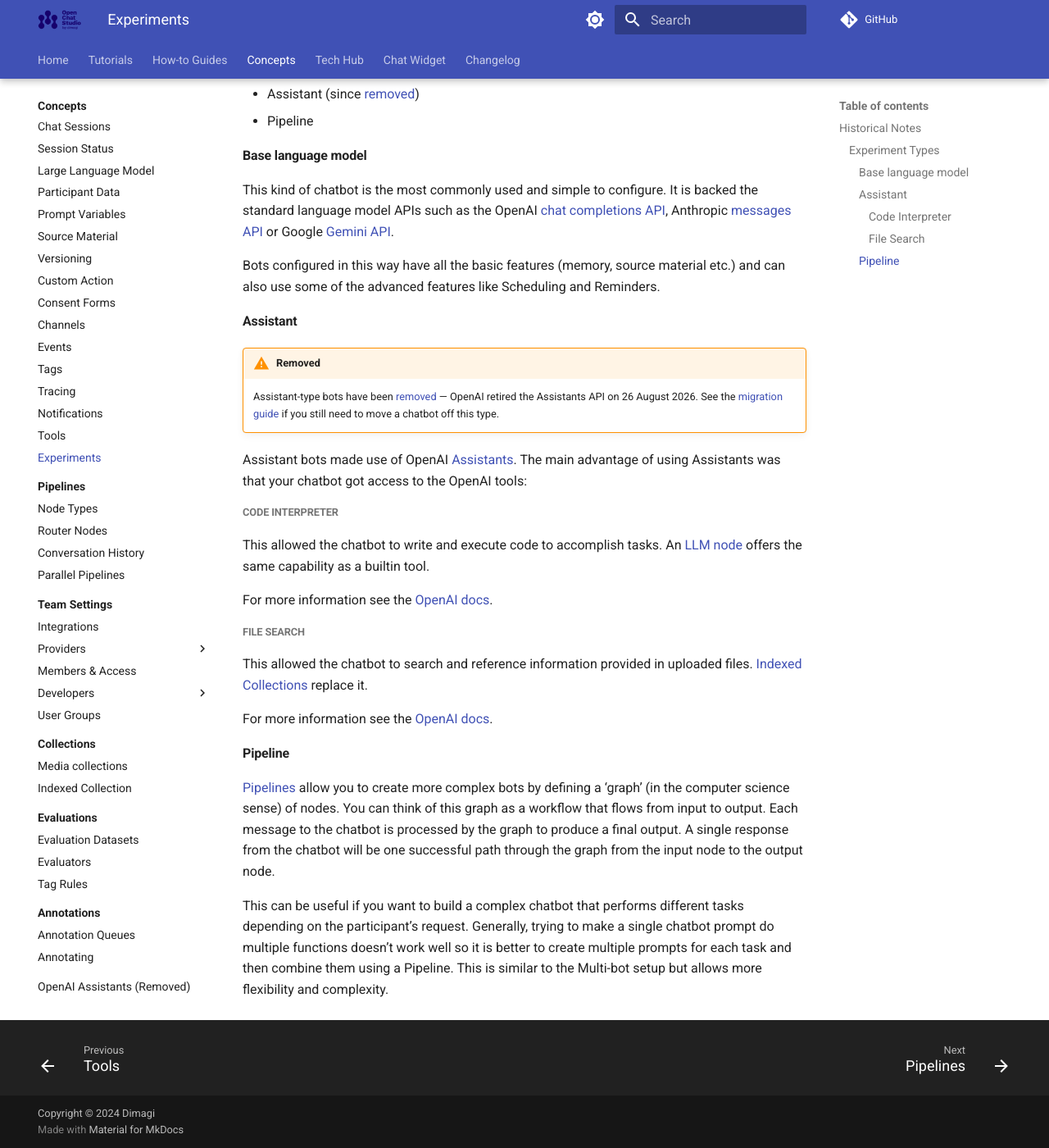
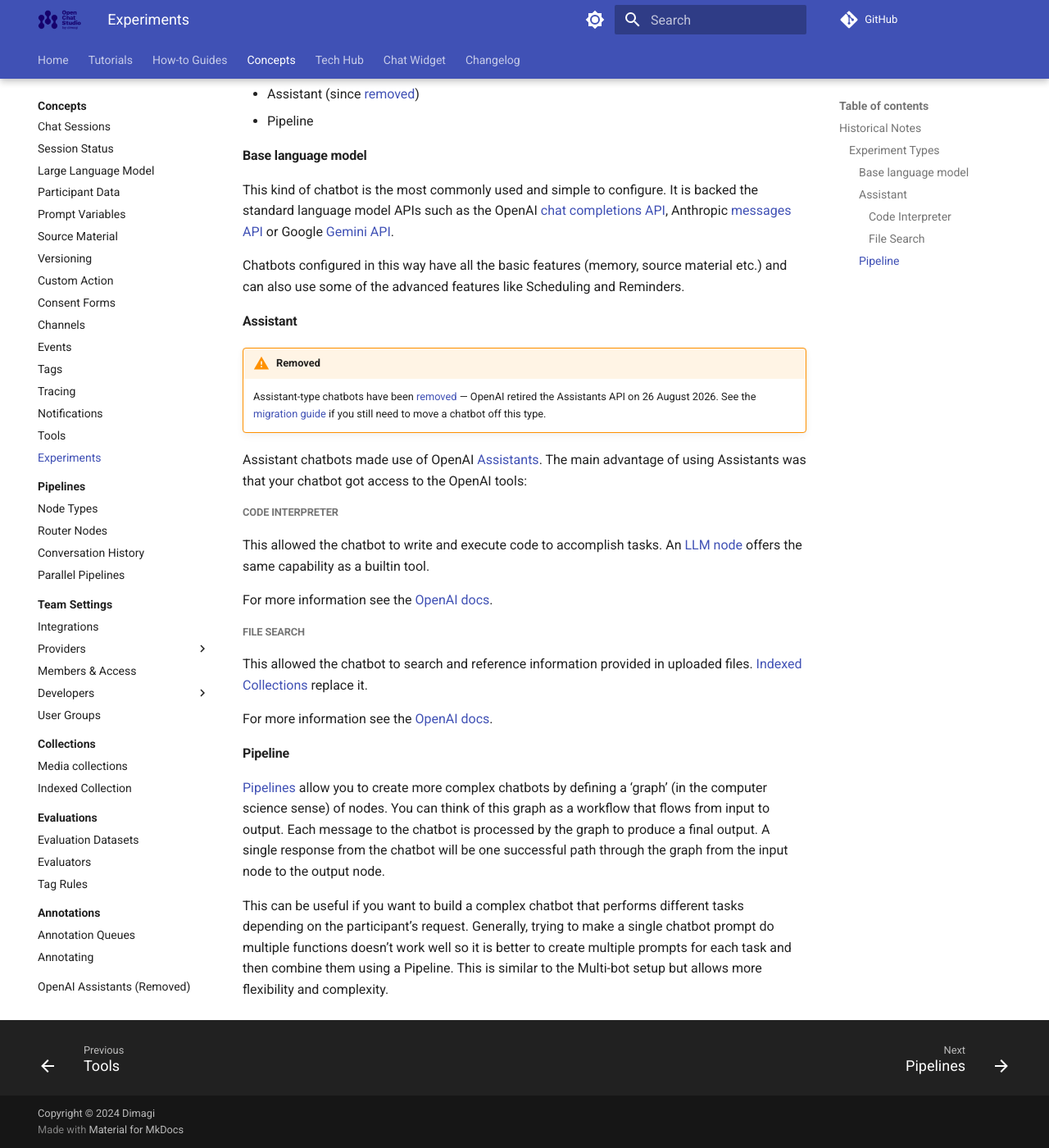
Before and after one commit to dimagi/open-chat-studio-docs, an MkDocs documentation site: the page built from docs/concepts/experiment/index.md, in a window 1280 px wide and 1400 px high, scrolled down 498 px. Shown: the whole window at 82% size. Built offline with MkDocs 1.6.1 and Material for MkDocs 9.7.7, drawn with Linux system fonts in a browser that asks for light colours; a script that is not in the unit is left out; comment, search, counter and statistics services are not loaded.

Commit message:
Fixed missed "bots" and "OCS"

```diff
--- a/docs/concepts/experiment/index.md
+++ b/docs/concepts/experiment/index.md
@@ -18,14 +18,14 @@
 
 This kind of chatbot is the most commonly used and simple to configure. It is backed the standard language model APIs such as the OpenAI [chat completions API][1], Anthropic [messages API][2] or Google [Gemini API][3].
 
-Bots configured in this way have all the basic features (memory, source material etc.) and can also use some of the advanced features like Scheduling and Reminders.
+Chatbots configured in this way have all the basic features (memory, source material etc.) and can also use some of the advanced features like Scheduling and Reminders.
 
 #### Assistant
 
 !!! warning "Removed"
-    Assistant-type bots have been [removed](../assistants.md) — OpenAI retired the Assistants API on 26 August 2026. See the [migration guide](../../how-to/assistants_migration.md) if you still need to move a chatbot off this type.
+    Assistant-type chatbots have been [removed](../assistants.md) — OpenAI retired the Assistants API on 26 August 2026. See the [migration guide](../../how-to/assistants_migration.md) if you still need to move a chatbot off this type.
 
-Assistant bots made use of OpenAI [Assistants][4]. The main advantage of using Assistants was that your chatbot got access to the OpenAI tools:
+Assistant chatbots made use of OpenAI [Assistants][4]. The main advantage of using Assistants was that your chatbot got access to the OpenAI tools:
 
 ##### Code Interpreter
 This allowed the chatbot to write and execute code to accomplish tasks. An [LLM node](../pipelines/nodes.md#llm-node) offers the same capability as a builtin tool.
@@ -38,7 +38,7 @@
 For more information see the [OpenAI docs][6].
 
 #### Pipeline
-[Pipelines](../pipelines/index.md) allow you to create more complex bots by defining a ‘graph’ (in the computer science sense) of nodes. You can think of this graph as a workflow that flows from input to output. Each message to the chatbot is processed by the graph to produce a final output. A single response from the chatbot will be one successful path through the graph from the input node to the output node.
+[Pipelines](../pipelines/index.md) allow you to create more complex chatbots by defining a ‘graph’ (in the computer science sense) of nodes. You can think of this graph as a workflow that flows from input to output. Each message to the chatbot is processed by the graph to produce a final output. A single response from the chatbot will be one successful path through the graph from the input node to the output node.
 
 This can be useful if you want to build a complex chatbot that performs different tasks depending on the participant’s request. Generally, trying to make a single chatbot prompt do multiple functions doesn’t work well so it is better to create multiple prompts for each task and then combine them using a Pipeline. This is similar to the Multi-bot setup but allows more flexibility and complexity.
 
```
Also changed, not shown: docs/how-to/index.md (+1 -1 lines), docs/tech-hub/api_access.md (+1 -1 lines).
